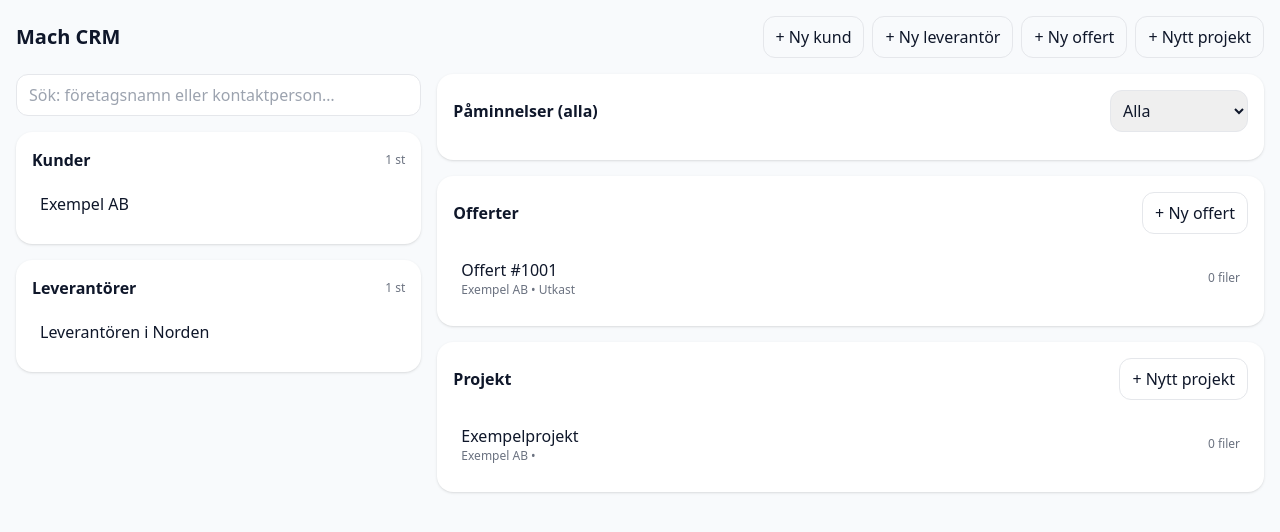
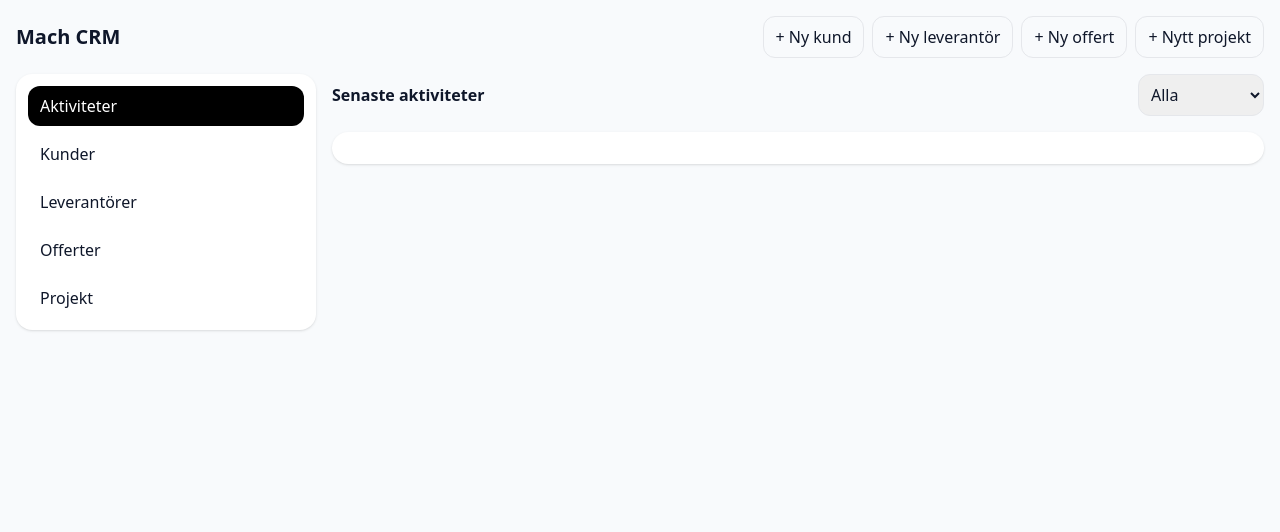
Before and after one commit to CralleMachab/mach-crm-new, a React (Vite) app: page / in a window 1280 px wide. Shown: the top 532 px of the page. Built offline with nearby package versions, Linux system fonts and the light colour scheme.

Commit message:
Update App.jsx

```diff
--- a/src/App.jsx
+++ b/src/App.jsx
@@ -1,7 +1,7 @@
 // src/App.jsx
 import React, { useEffect, useMemo, useState } from "react";
 
-/* ============== ERROR BOUNDARY (visa fel istället för vit sida) ============== */
+/* ============== ERROR BOUNDARY (visa fel istället för vit skärm) ============== */
 class ErrorBoundary extends React.Component {
   constructor(props){ super(props); this.state = { error: null }; }
   static getDerivedStateFromError(error){ return { error }; }
@@ -13,9 +13,6 @@ class ErrorBoundary extends React.Component {
           <div style={{background:"#fee2e2", border:"1px solid #ef4444", color:"#991b1b", padding:"16px", borderRadius:12}}>
             <h2 style={{margin:"0 0 8px 0"}}>❌ Ett fel uppstod i appen</h2>
             <pre style={{whiteSpace:"pre-wrap"}}>{String(this.state.error?.message || this.state.error)}</pre>
-            <p style={{marginTop:8, fontSize:12, opacity:.8}}>
-              Felet visas här i stället för vit sida. Vi fixar det när vi ser texten.
-            </p>
           </div>
           <div style={{marginTop:16}}>
             <button onClick={()=>location.reload()} style={{padding:"8px 12px", border:"1px solid #000", borderRadius:8}}>Ladda om</button>
@@ -76,11 +73,12 @@ function pickOneDriveFiles({ clientId, onSuccess, onError }) {
   }
 }
 
-/* ===================== LOKAL STORE (enkel) ===================== */
+/* ===================== LOKAL STORE ===================== */
 function uuid(){ if (typeof crypto!=="undefined" && crypto.randomUUID) return crypto.randomUUID(); return "id-"+Math.random().toString(36).slice(2)+Date.now().toString(36); }
 function loadState(){ try { return JSON.parse(localStorage.getItem("machcrm") || "{}"); } catch { return {}; } }
 function saveState(s){ localStorage.setItem("machcrm", JSON.stringify(s)); }
 
+/* Entities (kund/leverantör) */
 function newEntity(type){
   return { id: uuid(), type, companyName:"", orgNo:"", phone:"", email:"", address:"", notes:"",
     contacts:[], activeContactId:null, reminders:[], createdAt:new Date().toISOString(), updatedAt:new Date().toISOString() };
@@ -91,12 +89,20 @@ function upsertEntity(state, entity){
   if (i>=0) state.entities[i] = entity; else state.entities.push(entity);
   state.updatedAt = new Date().toISOString();
 }
+function deleteEntity(state, entityId){
+  state.entities = (state.entities||[]).filter(e=>e.id!==entityId);
+  // rensa referenser i offerter/projekt
+  (state.offers||[]).forEach(o=>{ if(o.customerId===entityId) o.customerId=null; });
+  (state.projects||[]).forEach(p=>{ if(p.customerId===entityId) p.customerId=null; });
+  state.updatedAt = new Date().toISOString();
+}
 function setActiveContact(state, entityId, contactId){
   const e = (state.entities||[]).find(x=>x.id===entityId);
   if (e){ e.activeContactId = contactId; e.updatedAt = new Date().toISOString(); }
   return state;
 }
 
+/* Offerter */
 function newOffer(customerId=null){
   return { id: uuid(), customerId, title:"Ny offert", status:"Utkast", amount:"", notes:"", files:[],
     createdAt:new Date().toISOString(), updatedAt:new Date().toISOString() };
@@ -108,6 +114,7 @@ function upsertOffer(state, offer){
   state.updatedAt = new Date().toISOString();
 }
 
+/* Projekt */
 function newProject(customerId){
   return { id: uuid(), name:"Nytt projekt", customerId:customerId||null, status:"", description:"",
     startDate:"", dueDate:"", files:[], reminders:[], createdAt:new Date().toISOString(), updatedAt:new Date().toISOString() };
@@ -143,7 +150,7 @@ function useStore(){
   return [state,setState];
 }
 
-/* ===================== APP (med ErrorBoundary) ===================== */
+/* ===================== APP ===================== */
 export default function App(){
   return (
     <ErrorBoundary>
@@ -154,58 +161,86 @@ export default function App(){
 
 function AppInner(){
   const [state,setState]=useStore();
+
+  // ⬇️ Vänster meny (start = Aktiviteter)
+  const [view,setView] = useState("activities"); // activities | customers | suppliers | offers | projects
   const [search,setSearch]=useState("");
   const [modal,setModal]=useState(null); // {kind:'entity'|'project'|'offer', id, edit?:true}
   const [remFilter,setRemFilter]=useState("all");
 
+  // Sökning och listor
   const customers=useMemo(()=> (state.entities||[]).filter(e=>e.type==="customer").sort((a,b)=>a.companyName.localeCompare(b.companyName,"sv")), [state.entities]);
   const suppliers=useMemo(()=> (state.entities||[]).filter(e=>e.type==="supplier").sort((a,b)=>a.companyName.localeCompare(b.companyName,"sv")), [state.entities]);
   const offers=useMemo(()=> (state.offers||[]).slice().sort((a,b)=> (b.updatedAt||"").localeCompare(a.updatedAt||"")), [state.offers]);
+  const projects=useMemo(()=> (state.projects||[]).slice().sort((a,b)=> a.name.localeCompare(b.name,"sv")), [state.projects]);
 
   const filterBy = (arr)=>{
     const q=search.trim().toLowerCase();
     if(!q) return arr;
     return arr.filter(e=>{
+      if (e.companyName !== undefined) {
+        // entity
         const inContacts=(e.contacts||[]).some(c=>`${c.name} ${c.email} ${c.phone}`.toLowerCase().includes(q));
         return `${e.companyName} ${e.email} ${e.phone} ${e.orgNo}`.toLowerCase().includes(q) || inContacts;
+      }
+      if (e.title !== undefined) {
+        // offer
+        return `${e.title} ${e.status} ${e.amount}`.toLowerCase().includes(q);
+      }
+      if (e.name !== undefined) {
+        // project
+        return `${e.name} ${e.status} ${e.description}`.toLowerCase().includes(q);
+      }
+      return true;
     });
   };
 
+  // Aktiviteter (påminnelser)
   const allReminders = useMemo(()=>{
     const ent=(state.entities||[]).flatMap(e=>(e.reminders||[]).map(r=>({...r,owner:e.companyName,ownerType:e.type,refId:e.id,refKind:"entity"})));
     const proj=(state.projects||[]).flatMap(p=>(p.reminders||[]).map(r=>({...r,owner:p.name,ownerType:"project",refId:p.id,refKind:"project"})));
-    return [...ent,...proj];
+    return [...ent,...proj].sort((a,b)=> new Date(b.dueDate||0) - new Date(a.dueDate||0)); // senaste först
   },[state]);
   const pickedRem=useMemo(()=> allReminders
-    .filter(r=> remFilter==="all"?true: remFilter==="done"?r.done: reminderStatus(r)===remFilter)
-    .sort((a,b)=> new Date(a.dueDate||0)-new Date(b.dueDate||0)), [allReminders,remFilter]);
+    .filter(r=> remFilter==="all"?true: remFilter==="done"?r.done: reminderStatus(r)===remFilter),
+    [allReminders,remFilter]);
 
   function openEntity(id, edit=false){ setModal({kind:"entity",id,edit}); }
   function openProject(id, edit=false){ setModal({kind:"project",id,edit}); }
   function openOffer(id, edit=false){ setModal({kind:"offer",id,edit}); }
   function closeModal(){ setModal(null); }
 
-  // ⬇️ Auto-redigera på nyskapande + rensa sök så nya syns direkt
+  // Skapa nytt (öppna direkt i redigera och rensa sök)
   function createEntity(type){
     const e=newEntity(type);
     setState(s=>{const nxt={...s}; upsertEntity(nxt,e); return nxt;});
-    setSearch("");
+    setSearch(""); setView(type==="customer"?"customers":"suppliers");
     setTimeout(()=>openEntity(e.id, true),0);
+  }
+  function createOffer(){
+    const firstCust=(state.entities||[]).find(e=>e.type==="customer");
+    const o=newOffer(firstCust?.id || null);
+    setState(s=>{const nxt={...s}; upsertOffer(nxt,o); return nxt;});
+    setSearch(""); setView("offers");
+    setTimeout(()=>openOffer(o.id, true),0);
   }
   function createProject(){
     const firstCust=(state.entities||[]).find(e=>e.type==="customer");
     const p=newProject(firstCust?.id || null);
     setState(s=>{const nxt={...s}; upsertProject(nxt,p); return nxt;});
-    setSearch("");
+    setSearch(""); setView("projects");
     setTimeout(()=>openProject(p.id, true),0);
   }
-  function createOffer(){
-    const firstCust=(state.entities||[]).find(e=>e.type==="customer");
-    const o=newOffer(firstCust?.id || null);
-    setState(s=>{const nxt={...s}; upsertOffer(nxt,o); return nxt;});
-    setSearch("");
-    setTimeout(()=>openOffer(o.id, true),0);
-  }
+
+  // Vänstermeny
+  const MenuButton = ({id, label}) => (
+    <button
+      className={`w-full text-left px-3 py-2 rounded-xl ${view===id ? "bg-black text-white" : "hover:bg-gray-100"}`}
+      onClick={()=>setView(id)}
+    >
+      {label}
+    </button>
+  );
 
   return (
     <div className="mx-auto max-w-7xl p-4">
@@ -219,20 +254,61 @@ function AppInner(){
         </div>
       </header>
 
-      <div className="grid grid-cols-1 lg:grid-cols-3 gap-4">
-        <section className="space-y-4">
-          <input className="w-full border rounded-xl px-3 py-2" value={search} onChange={e=>setSearch(e.target.value)} placeholder="Sök: företagsnamn eller kontaktperson…"/>
-          <ListCard title="Kunder" count={customers.length} items={filterBy(customers)} onOpen={(id)=>openEntity(id)}/>
-          <ListCard title="Leverantörer" count={suppliers.length} items={filterBy(suppliers)} onOpen={(id)=>openEntity(id)}/>
-        </section>
+      <div className="grid grid-cols-1 lg:grid-cols-4 gap-4">
+        {/* Vänster meny */}
+        <aside className="bg-white rounded-2xl shadow p-3 space-y-2 h-max">
+          <MenuButton id="activities"   label="Aktiviteter" />
+          <MenuButton id="customers"    label="Kunder" />
+          <MenuButton id="suppliers"    label="Leverantörer" />
+          <MenuButton id="offers"       label="Offerter" />
+          <MenuButton id="projects"     label="Projekt" />
+        </aside>
 
-        <section className="lg:col-span-2 space-y-4">
-          <RemindersPanel items={pickedRem} onOpen={r=> r.refKind==="entity"?openEntity(r.refId):openProject(r.refId)} setFilter={setRemFilter}/>
-          <OffersPanel offers={offers} entities={state.entities} onOpen={(id)=>openOffer(id)} onCreate={createOffer}/>
-          <ProjectsPanel projects={state.projects} entities={state.entities} onOpen={(id)=>openProject(id)} onCreate={createProject}/>
-        </section>
+        {/* Stora rutan */}
+        <main className="lg:col-span-3 space-y-4">
+          {/* Sök fält visas ej för Aktiviteter (valfritt) */}
+          {view !== "activities" && (
+            <input
+              className="w-full border rounded-xl px-3 py-2"
+              value={search}
+              onChange={(e)=>setSearch(e.target.value)}
+              placeholder={
+                view==="customers" ? "Sök kund…" :
+                view==="suppliers" ? "Sök leverantör…" :
+                view==="offers"    ? "Sök offert…" :
+                "Sök projekt…"
+              }
+            />
+          )}
+
+          {view==="activities" && (
+            <>
+              <div className="flex items-center justify-between">
+                <h2 className="font-semibold">Senaste aktiviteter</h2>
+                <select onChange={(e)=>setRemFilter(e.target.value)} className="border rounded-xl px-2 py-2">
+                  <option value="all">Alla</option>
+                  <option value="today">Idag</option>
+                  <option value="overdue">Försenade</option>
+                  <option value="upcoming">Kommande</option>
+                  <option value="done">Klara</option>
+                </select>
+              </div>
+              <RemindersPanel
+                items={pickedRem}
+                onOpen={(r)=> r.refKind==="entity" ? openEntity(r.refId) : openProject(r.refId)}
+                setFilter={setRemFilter}
+              />
+            </>
+          )}
+
+          {view==="customers"   && <ListCard title="Kunder"        count={customers.length}  items={filterBy(customers)}  onOpen={(id)=>openEntity(id)} />}
+          {view==="suppliers"   && <ListCard title="Leverantörer"  count={suppliers.length}  items={filterBy(suppliers)}  onOpen={(id)=>openEntity(id)} />}
+          {view==="offers"      && <OffersPanel offers={filterBy(offers)} entities={state.entities} onOpen={(id)=>openOffer(id)} onCreate={createOffer} />}
+          {view==="projects"    && <ProjectsPanel projects={filterBy(projects)} entities={state.entities} onOpen={(id)=>openProject(id)} onCreate={createProject} />}
+        </main>
       </div>
 
+      {/* Modal */}
       {modal && (
         <Modal onClose={closeModal}>
           {modal.kind==="entity" && <EntityCard state={state} setState={setState} id={modal.id} forceEdit={!!modal.edit}/> }
@@ -257,8 +333,10 @@ function ListCard({title,count,items,onOpen}){
           <li key={e.id} className="py-3 cursor-pointer hover:bg-gray-50 px-2 rounded-xl" onClick={()=>onOpen(e.id)}>
             <div className="flex items-center justify-between">
               <div>
-                <div className="font-medium">{e.companyName || "(namnlös)"}</div>
-                <div className="text-xs text-gray-500">{[e.orgNo, e.email || e.phone].filter(Boolean).join(" • ")}</div>
+                <div className="font-medium">{e.companyName || e.name || e.title || "(namnlös)"}</div>
+                <div className="text-xs text-gray-500">
+                  {e.companyName !== undefined && [e.orgNo, e.email || e.phone].filter(Boolean).join(" • ")}
+                </div>
               </div>
               <div className="text-xs text-gray-500">
                 {(e.reminders||[]).some(r=>!r.done && ["today","overdue"].includes(reminderStatus(r))) ? "• Påm." : ""}
@@ -302,14 +380,14 @@ function Modal({children,onClose}){
   );
 }
 
-/* ===================== ENTITY CARD ===================== */
+/* ===================== ENTITY CARD (kund/leverantör) ===================== */
 function EntityCard({state,setState,id,forceEdit=false}){
   const e=state.entities.find(x=>x.id===id);
   const [local,setLocal]=useState(e);
   const [isEdit,setIsEdit]=useState(forceEdit);
   const [activeId,setActiveId]=useState(e?.activeContactId || e?.contacts?.[0]?.id || null);
 
-  useEffect(()=>{ setLocal(e); setActiveId(e?.activeContactId || e?.contacts?.[0]?.id || null); },[e]); // 🔁 lyssna på hela e
+  useEffect(()=>{ setLocal(e); setActiveId(e?.activeContactId || e?.contacts?.[0]?.id || null); },[e]);
   if(!e) return null;
   const active=(local.contacts||[]).find(c=>c.id===activeId) || null;
 
@@ -328,12 +406,17 @@ function EntityCard({state,setState,id,forceEdit=false}){
     setIsEdit(true);
   }
   function onSetActive(id){ setActiveId(id); setState(s=>({...setActiveContact({...s},e.id,id)})); }
+  function onDelete(){
+    if(!confirm("Ta bort denna posten? Detta går inte att ångra.")) return;
+    setState(s=>{ const nxt={...s}; deleteEntity(nxt, e.id); return nxt; });
+  }
 
   return (
     <div className="space-y-6">
       <div className="flex items-center justify-between">
         <h3 className="text-base font-semibold">{entityLabel(e.type)}: {local.companyName || "(namnlös)"}</h3>
         <div className="flex gap-2">
+          <button className="text-red-600 border rounded-xl px-3 py-2" onClick={onDelete}>Ta bort</button>
           {!isEdit ? <button className="border rounded-xl px-3 py-2" onClick={()=>setIsEdit(true)}>Redigera</button>
                    : <button className="bg-black text-white rounded-xl px-3 py-2" onClick={onSave}>Spara</button>}
         </div>
@@ -374,28 +457,16 @@ function EntityCard({state,setState,id,forceEdit=false}){
 }
 
 /* ===================== REMINDERS PANEL ===================== */
-function RemindersPanel({ items, onOpen, setFilter }) {
+function RemindersPanel({ items, onOpen }) {
   return (
     <div className="bg-white rounded-2xl shadow p-4">
-      <div className="flex items-center justify-between mb-3">
-        <h2 className="font-semibold">Påminnelser (alla)</h2>
-        <select onChange={(e)=>setFilter(e.target.value)} className="border rounded-xl px-2 py-2">
-          <option value="all">Alla</option>
-          <option value="today">Förfaller idag</option>
-          <option value="overdue">Försenade</option>
-          <option value="upcoming">Kommande</option>
-          <option value="done">Klara</option>
-        </select>
-      </div>
       <ul className="divide-y">
         {items.map((r) => (
-          <li key={`${r.refKind}-${r.refId}-${r.id}`} className="py-3 cursor-pointer" onClick={()=>onOpen(r)}>
+          <li key={`${r.refKind}-${r.refId}-${r.id || r.dueDate}`} className="py-3 cursor-pointer" onClick={()=>onOpen(r)}>
             <div className="flex items-start justify-between gap-3">
               <div>
-                <div className="text-sm font-medium">{r.type || "påminnelse"}: {r.subject || ""}</div>
-                <div className="text-xs text-gray-500">
-                  {formatDate(r.dueDate)} • {r.owner} ({entityLabel(r.ownerType)})
-                </div>
+                <div className="text-sm font-medium">{r.type || "aktivitet"}: {r.subject || ""}</div>
+                <div className="text-xs text-gray-500">{formatDate(r.dueDate)} • {r.owner} ({entityLabel(r.ownerType)})</div>
               </div>
               <div className="text-xs">
                 {{today:"Idag",overdue:"Försenad",upcoming:"Kommande",done:"Klar"}[reminderStatus(r)]}
@@ -411,14 +482,19 @@ function RemindersPanel({ items, onOpen, setFilter }) {
 /* ===================== OFFERS ===================== */
 function OffersPanel({offers, entities, onOpen, onCreate}){
   const getCust = (id)=> entities?.find(e=>e.id===id);
+
+  const active = offers.filter(o=>o.status!=="Avslagen");
+  const lost   = offers.filter(o=>o.status==="Avslagen");
+
   return (
+    <div className="space-y-4">
       <div className="bg-white rounded-2xl shadow p-4">
         <div className="flex items-center justify-between mb-3">
           <h2 className="font-semibold">Offerter</h2>
           <button className="border rounded-xl px-3 py-2" onClick={onCreate}>+ Ny offert</button>
         </div>
         <ul className="divide-y">
-        {(offers||[]).map(o=>{
+          {(active||[]).map(o=>{
             const cust = getCust(o.customerId);
             return (
               <li key={o.id} className="py-3 cursor-pointer hover:bg-gray-50 px-2 rounded-xl" onClick={()=>onOpen(o.id)}>
@@ -434,15 +510,39 @@ function OffersPanel({offers, entities, onOpen, onCreate}){
           })}
         </ul>
       </div>
+
+      {!!lost.length && (
+        <div className="bg-white rounded-2xl shadow p-4">
+          <h3 className="font-semibold mb-3">Förlorade offerter</h3>
+          <ul className="divide-y">
+            {lost.map(o=>{
+              const cust = getCust(o.customerId);
+              return (
+                <li key={o.id} className="py-3 cursor-pointer hover:bg-gray-50 px-2 rounded-xl" onClick={()=>onOpen(o.id)}>
+                  <div className="flex items-center justify-between">
+                    <div>
+                      <div className="font-medium line-through">{o.title}</div>
+                      <div className="text-xs text-gray-500">{cust ? cust.companyName : "—"} • {o.status}</div>
+                    </div>
+                    <div className="text-xs text-gray-500">{(o.files||[]).length} filer</div>
+                  </div>
+                </li>
+              );
+            })}
+          </ul>
+        </div>
+      )}
+    </div>
   );
 }
+
 function OfferCard({state,setState,id,forceEdit=false}){
   const o = (state.offers||[]).find(x=>x.id===id);
   const [local,setLocal]=useState(o);
   const [isEdit,setIsEdit]=useState(forceEdit);
   const customers=(state.entities||[]).filter(e=>e.type==="customer");
 
-  useEffect(()=>{ setLocal(o); },[o]); // 🔁 uppdatera när offerten ändras
+  useEffect(()=>{ setLocal(o); },[o]);
   if(!o) return null;
 
   function update(k,v){ setLocal(x=>({...x,[k]:v})); }
@@ -451,29 +551,55 @@ function OfferCard({state,setState,id,forceEdit=false}){
     setState(s=>{const nxt={...s}; upsertOffer(nxt,toSave); return nxt;});
     setIsEdit(false);
   }
+  function markLost(){
+    setLocal(x=>({...x,status:"Avslagen"}));
+  }
+  function markWon(){
+    setLocal(x=>({...x,status:"Accepterad"}));
+  }
+  function createProjectFromOffer(){
+    const p = newProject(local.customerId || null);
+    p.name = local.title || "Projekt från offert";
+    p.description = local.notes || "";
+    p.files = (local.files || []).slice(); // kopiera filer
+    setState(s=>{ const nxt={...s}; upsertProject(nxt,p); return nxt; });
+    alert("Projekt skapat från offert.");
+  }
 
   function addFiles(){
     pickOneDriveFiles({
       clientId: ONEDRIVE_CLIENT_ID,
       onSuccess: (files)=>{
-        const copy = { ...o, files: (o.files || []).concat(files), updatedAt: new Date().toISOString() };
-        setLocal(copy); // 👈 visa direkt
+        const copy = { ...local, files: (local.files || []).concat(files), updatedAt: new Date().toISOString() };
+        setLocal(copy);
         setState(s=>{ const nxt={...s}; upsertOffer(nxt,copy); return nxt; });
       }
     });
   }
   function removeFile(fileId){
-    const copy = { ...o, files: (o.files || []).filter(x=>x.id!==fileId), updatedAt: new Date().toISOString() };
-    setLocal(copy); // 👈 visa direkt
+    const copy = { ...local, files: (local.files || []).filter(x=>x.id!==fileId), updatedAt: new Date().toISOString() };
+    setLocal(copy);
     setState(s=>{ const nxt={...s}; upsertOffer(nxt,copy); return nxt; });
   }
+
+  const won = local.status==="Accepterad";
 
   return (
     <div className="space-y-6">
       <div className="flex items-center justify-between">
         <h3 className="text-base font-semibold">Offert: {local.title}</h3>
-        <div className="flex gap-2">
-          {!isEdit ? <button className="border rounded-xl px-3 py-2" onClick={()=>setIsEdit(true)}>Redigera</button>
+        <div className="flex flex-wrap gap-2">
+          <button className="border rounded-xl px-3 py-2" onClick={markLost}>Förlorad offert</button>
+          <button className={`rounded-xl px-3 py-2 border ${won ? "bg-green-600 text-white border-green-600" : ""}`} onClick={markWon}>
+            Vunnen offert
+          </button>
+          {won && (
+            <button className="border rounded-xl px-3 py-2" onClick={createProjectFromOffer}>
+              Skapa projekt från offert
+            </button>
+          )}
+          {!isEdit
+            ? <button className="border rounded-xl px-3 py-2" onClick={()=>setIsEdit(true)}>Redigera</button>
             : <button className="bg-black text-white rounded-xl px-3 py-2" onClick={onSave}>Spara</button>}
         </div>
       </div>
@@ -555,13 +681,14 @@ function ProjectsPanel({projects,entities,onOpen,onCreate}){
     </div>
   );
 }
+
 function ProjectCard({state,setState,id,forceEdit=false}){
   const p=state.projects.find(x=>x.id===id);
   const [local,setLocal]=useState(p);
   const [isEdit,setIsEdit]=useState(forceEdit);
   const cust=state.entities.find(e=>e.id===p?.customerId);
 
-  useEffect(()=>{ setLocal(p); },[p]); // 🔁 uppdatera när projektet ändras
+  useEffect(()=>{ setLocal(p); },[p]);
   if(!p) return null;
 
   function update(k,v){ setLocal(x=>({...x,[k]:v})); }
@@ -575,15 +702,15 @@ function ProjectCard({state,setState,id,forceEdit=false}){
     pickOneDriveFiles({
       clientId: ONEDRIVE_CLIENT_ID,
       onSuccess: (files)=>{
-        const copy = { ...p, files: (p.files || []).concat(files), updatedAt: new Date().toISOString() };
-        setLocal(copy); // 👈 visa direkt
+        const copy = { ...local, files: (local.files || []).concat(files), updatedAt: new Date().toISOString() };
+        setLocal(copy);
         setState(s=>{ const nxt={...s}; upsertProject(nxt,copy); return nxt; });
       }
     });
   }
   function removeProjectFile(fileId){
-    const copy = { ...p, files: (p.files || []).filter(x=>x.id!==fileId), updatedAt: new Date().toISOString() };
-    setLocal(copy); // 👈 visa direkt
+    const copy = { ...local, files: (local.files || []).filter(x=>x.id!==fileId), updatedAt: new Date().toISOString() };
+    setLocal(copy);
     setState(s=>{ const nxt={...s}; upsertProject(nxt,copy); return nxt; });
   }
 
```
Lines whose indentation alone changed are shown as unchanged.
